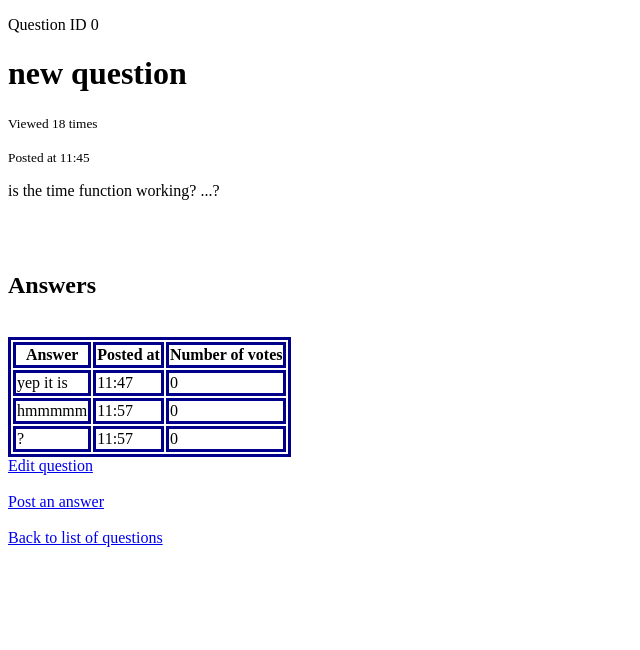
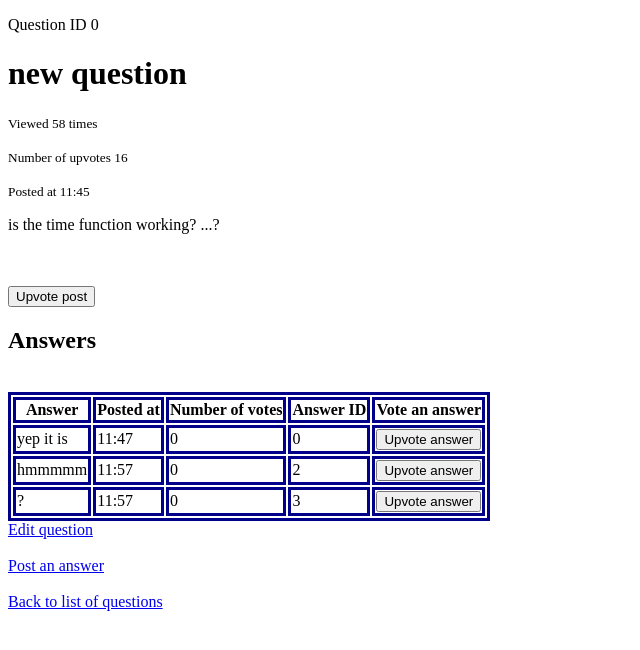
Before and after one commit to snowymountainpass/AskMate, a Flask app: page /entry/0 in a window 1280 px wide. Shown: the top 650 px of the page, without its empty margins (0-640 px from the left). Run offline with Flask 2, Linux system fonts and the light colour scheme.

Commit message:
implement upvoting questions

```diff
--- a/main.py
+++ b/main.py
@@ -6,7 +6,10 @@ from sample_data import (
     read_answers,
     HEADERS_QUESTIONS,
     HEADERS_ANSWERS,
-    change_entry, insert_answer,
+    change_entry,
+    insert_answer,
+    upvote_entry,
+    upvote_answer,
 
 )
 
@@ -27,7 +30,7 @@ def get_entry(id):
         answer_all = read_answers(id)
         answer = []
         for element in answer_all:
-            answer_headings = ["message", "submission_time", "vote_number"]
+            answer_headings = ["message", "submission_time", "vote_number", "answer_id"]
             current_information = []
             if element["question_id"] == str(id):
                 message_val = element["message"]
@@ -36,6 +39,8 @@ def get_entry(id):
                 current_information.append(sub_time)
                 vote_nr = element["vote_number"]
                 current_information.append(vote_nr)
+                answer_id = element["id"]
+                current_information.append(answer_id)
 
                 compile_answer = {answer_headings[i]: current_information[i] for i in range(len(answer_headings))}
                 answer.append(compile_answer)
@@ -48,6 +53,7 @@ def get_entry(id):
         message = entry["message"]
         view_count = entry["view_number"]
         submission_time = entry["submission_time"]
+        question_votes = entry["vote_number"]
 
         return render_template(
             "entry.html",
@@ -55,6 +61,7 @@ def get_entry(id):
             message=message,
             view_count=view_count,
             submission_time=submission_time,
+            question_votes=question_votes,
             id=id,
         )
     else:
@@ -62,6 +69,7 @@ def get_entry(id):
         message = entry["message"]
         view_count = entry["view_number"]
         submission_time = entry["submission_time"]
+        question_votes = entry["vote_number"]
 
         answer = answer
         print(f"This is what is passed to the html : {answer}")
@@ -72,6 +80,7 @@ def get_entry(id):
             message=message,
             view_count=view_count,
             submission_time=submission_time,
+            question_votes=question_votes,
             answer=answer,
             id=id,
         )
@@ -95,9 +104,9 @@ def edit_entry(id):
     message = request.form.get("message")
     if change_entry(id, message):
         flash("Question successfully edited")
-        return redirect(url_for("get_entry",id=id))
+        return redirect(url_for("get_entry", id=id))
     flash("Edit was not saved")
-    return redirect(url_for("get_entry",id=id))
+    return redirect(url_for("get_entry", id=id))
 
 
 @app.route("/post-question", methods=["GET"])
@@ -113,7 +122,7 @@ def adding():
 
     if bool(id):
         flash("Entry added")
-        return redirect(url_for("get_entry",id=id))
+        return redirect(url_for("get_entry", id=id))
 
     flash("Entry not added")
     return redirect(url_for("index"))
@@ -121,20 +130,34 @@ def adding():
 
 @app.route("/post-answer/<int:id>", methods=['GET'])
 def enter_answer(id):
-    return render_template("post_answer.html",id=id)
+    return render_template("post_answer.html", id=id)
 
 
 @app.route("/add-answer/<int:id>", methods=['POST'])
 def add_answer(id):
     message = request.form.get("message")
 
-    if insert_answer(id,message):
+    if insert_answer(id, message):
         flash("Answer added")
-        return redirect(url_for("get_entry",id=id))
+        return redirect(url_for("get_entry", id=id))
 
     flash("Answer not added")
-    return redirect(url_for("get_entry",id=id))
+    return redirect(url_for("get_entry", id=id))
 
+
+@app.route("/upvote-question/<int:id>", methods=['POST'])
+def upvote_question(id):
+    print(f'UPVOTING QUESTION WITH ID {id}')
+    entry = upvote_entry(id)
+
+    return redirect(url_for("get_entry", id=id))
+
+
+@app.route("/upvote-answer/<int:id>", methods=['POST'])
+def upvote_answer(id):
+    print(f'UPVOTING ANSWER WITH ID {id}')
+    answer = upvote_answer(id)
+    return render_template("answer-upvoted.html")
 
 
 if __name__ == "__main__":
--- a/sample_data/__init__.py
+++ b/sample_data/__init__.py
@@ -138,6 +138,33 @@ def change_entry(id, message):
     return output
 
 
+def upvote_entry(id):
+    entries = read_all_entries("sample_data/question.csv", HEADERS_QUESTIONS)
+
+    output = []
+    for entry in entries:
+        if int(entry["id"]) == id:
+            entry["vote_number"] = int(entry["vote_number"]) + 1
+            output = entry
+
+    with open("sample_data/question.csv", mode="w", newline="\n") as file:
+        writer = csv.DictWriter(file, fieldnames=HEADERS_QUESTIONS)
+        writer.writeheader()
+
+        for index, entry in enumerate(entries):
+            writer.writerow(
+                {
+                    "id": index,
+                    "submission_time": entry["submission_time"],
+                    "view_number": entry["view_number"],
+                    "vote_number": entry["vote_number"],
+                    "title": entry["title"],
+                    "message": entry["message"],
+                }
+            )
+    return output
+
+
 def read_answers(id):
     answers = read_all_entries("sample_data/answer.csv", HEADERS_ANSWERS)
     output = []
@@ -161,3 +188,29 @@ def read_answers(id):
                 }
             )
     return output
+
+
+def upvote_answer(id):
+    answers = read_all_entries("sample_data/answer.csv", HEADERS_ANSWERS)
+
+    output = []
+    for answer in answers:
+        if int(answer["id"]) == id:
+            answer["vote_number"] = int(answer["vote_number"]) + 1
+            output = answer
+
+    with open("sample_data/answer.csv", mode="w", newline="\n") as file:
+        writer = csv.DictWriter(file, fieldnames=HEADERS_ANSWERS)
+        writer.writeheader()
+
+        for index, answer in enumerate(answers):
+            writer.writerow(
+                {
+                    "id": index,
+                    "submission_time": answer["submission_time"],
+                    "vote_number": answer["vote_number"],
+                    "question_id": answer["question_id"],
+                    "message": answer["message"],
+                }
+            )
+    return output
--- a/sample_data/answer.csv
+++ b/sample_data/answer.csv
@@ -4,3 +4,5 @@ id,submission_time,vote_number,question_id,message
 2,11:57,0,0,hmmmmm
 3,11:57,0,0,?
 4,11:58,0,1,crap smth broke
+5,13:08,0,2,yep
+6,13:08,0,2,hahaNO
--- a/sample_data/question.csv
+++ b/sample_data/question.csv
@@ -1,7 +1,8 @@
 id,submission_time,view_number,vote_number,title,message
-0,11:45,17,0,new question,"is the time function working?
+0,11:45,57,16,new question,"is the time function working?
 
 ...?"
 1,11:46,20,0,working now?,"...
 
 seems so?..."
+2,13:08,8,0,hello?,anyone there? aaaaanyone ?
--- a/templates/entry.html
+++ b/templates/entry.html
@@ -6,10 +6,17 @@
 <p>Question ID {{id}}</p>
 <h1>{{ title }}</h1>
 <p><small>Viewed {{ view_count }} times</small></p>
+<p><small>Number of upvotes {{ question_votes }} </small></p>
 <p><small>Posted at {{ submission_time }}</small></p>
 <p>{{ message }}</p>
 
 <br><br>
+
+<form action="{{ url_for('upvote_question',id=id) }}" method="POST">
+    <button type="submit">Upvote post</button>
+
+
+
 
 <h2>Answers</h2><br>
 <table>
@@ -18,6 +25,8 @@
         <th>Answer</th>
         <th>Posted at</th>
         <th>Number of votes</th>
+        <th>Answer ID</th>
+        <th>Vote an answer</th>
     </tr>
     </thead>
     <tbody>
@@ -26,13 +35,16 @@
         <td>{{element.message}}</td>
         <td>{{element.submission_time}}</td>
         <td>{{element.vote_number}}</td>
+        <td>{{element.answer_id}}</td>
+        <td><button type="submit" formaction="{{ url_for('upvote_answer',id=element.answer_id) }}">Upvote answer</button> </td>
     </tr>
     {% endfor %}
     </tbody>
 </table>
 
-
+</form>
 <a href="{{ url_for( 'editting', id=id ) }}">Edit question</a><br><br>
 <a href="{{ url_for( 'enter_answer', id=id ) }}">Post an answer</a><br><br>
 <a href="{{ url_for( 'index' ) }}">Back to list of questions</a>
+
 {% endblock %}
```
Also changed, not shown: templates/answer-upvoted.html (added, +18 -0 lines).
